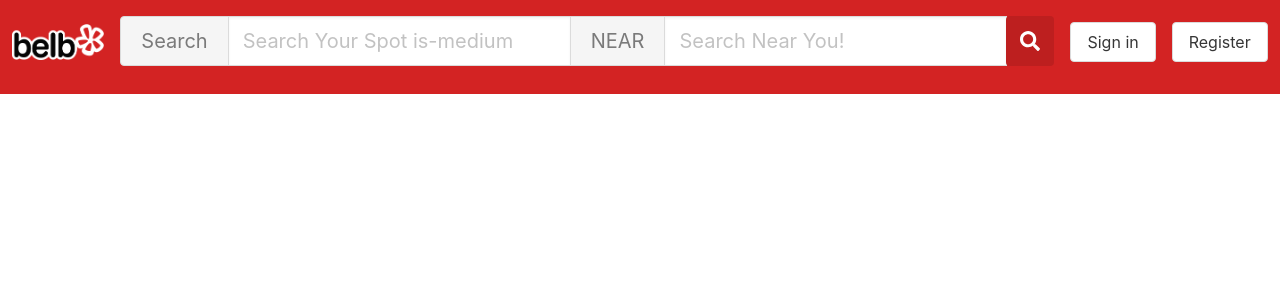
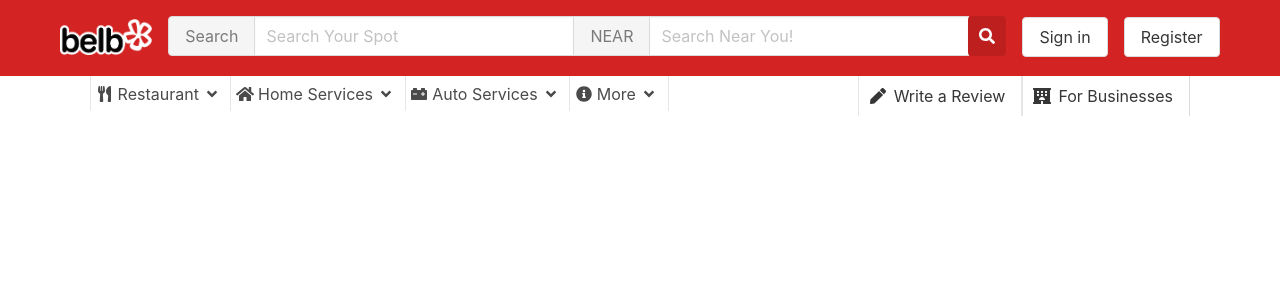
Before and after one commit to zourdycodes/belb-frontend, a React (Create React App) app: page /search in a window 1280 px wide. Shown: the top 300 px of the page. Built offline with nearby package versions, Linux system fonts and the light colour scheme.

Commit message:
add: clean up search suggestion component

```diff
--- a/src/NavBar/Navbar.js
+++ b/src/NavBar/Navbar.js
@@ -6,14 +6,16 @@
 const Navbar = () => {
   return (
     <div className={styles["nav-bar"]}>
+      {/* <div className={styles.wrap}> */}
       <img
         className={styles.logo}
         src={logo}
         alt="belb-frontend website search your spot logo"
       />
-      <SearchBar />
+      <SearchBar small />
       <button className={`button ${styles["nav-button"]}`}>Sign in</button>
       <button className={`button ${styles["nav-button"]}`}>Register</button>
+      {/* </div> */}
     </div>
   );
 };
--- a/src/NavBar/Navbar.module.css
+++ b/src/NavBar/Navbar.module.css
@@ -1,9 +1,13 @@
 .nav-bar {
+  background: #d32323;
+  padding: 1rem 0 0.5rem 0;
   display: flex;
-  background: #d32323;
-  padding: 1rem 0;
   align-items: center;
   justify-content: center;
+}
+
+.wrap {
+  /* margin-top: 10px; */
 }
 
 .logo {
--- /dev/null
+++ b/src/NavBar/SubNav/SubNavItem/SubnavItem.js
@@ -0,0 +1,37 @@
+import React from "react";
+import styles from "./SubnavItem.module.css";
+
+const SubnavItem = (props) => {
+  const borderClass = props.showRightBorder ? styles["right-border"] : "";
+  return (
+    <div className="dropdown is-hoverable">
+      <div className="dropdown-trigger">
+        <div
+          className={`${styles["sub-nav-item"]} ${borderClass}`}
+          aria-haspopup="true"
+          aria-controls="dropdown-menu4"
+        >
+          <span className="icon is-small">
+            <i className={`fas ${props.icon}`}></i>
+          </span>
+          <span>{props.label}</span>
+          <span className="icon is-small">
+            <i className="fas fa-angle-down" aria-hidden="true"></i>
+          </span>
+        </div>
+      </div>
+      <div className="dropdown-menu" id="dropdown-menu4" role="menu">
+        <div className="dropdown-content">
+          <div className="dropdown-item">
+            <p>
+              You can insert <strong>any type of content</strong> within the
+              dropdown menu.
+            </p>
+          </div>
+        </div>
+      </div>
+    </div>
+  );
+};
+
+export default SubnavItem;
--- /dev/null
+++ b/src/NavBar/SubNav/SubNavItem/SubnavItem.module.css
@@ -0,0 +1,15 @@
+.sub-nav-item {
+  padding: 0.35rem;
+  /* background-color: #d1d9d9; */
+  display: flex;
+  align-items: center;
+  border-left: 1px solid rgb(230, 230, 230);
+}
+
+.sub-nav-item > * {
+  margin-right: 5px;
+}
+
+.right-border {
+  border-right: 1px solid rgb(230, 230, 230);
+}
--- /dev/null
+++ b/src/NavBar/SubNav/Subnav.js
@@ -0,0 +1,37 @@
+import React from "react";
+import styles from "./Subnav.module.css";
+import SubnavItem from "./SubNavItem/SubnavItem";
+
+const Subnav = () => {
+  return (
+    <div className={styles.container}>
+      <div className={styles["sub-nav"]}>
+        <div>
+          <SubnavItem label="Restaurant" icon="fa-utensils" />
+          <SubnavItem label="Home Services" icon="fa-home" />
+          <SubnavItem label="Auto Services" icon="fa-car-battery" />
+          <SubnavItem label="More" icon="fa-info-circle" showRightBorder />
+        </div>
+        <div>
+          <button
+            className={`button ${styles["subnav-button"]} ${styles["omit-right-border"]}`}
+          >
+            <span className="icon">
+              <i className="fas fa-pen"></i>
+            </span>
+            <span>Write a Review</span>
+          </button>
+
+          <button className={`button ${styles["subnav-button"]}`}>
+            <span className="icon">
+              <i className="fas fa-hotel "></i>
+            </span>
+            <span>For Businesses</span>
+          </button>
+        </div>
+      </div>
+    </div>
+  );
+};
+
+export default Subnav;
--- /dev/null
+++ b/src/NavBar/SubNav/Subnav.module.css
@@ -0,0 +1,24 @@
+.sub-nav {
+  display: flex;
+  justify-content: space-between;
+  max-width: 1100px;
+  width: 100%;
+}
+
+.container {
+  display: flex;
+  justify-content: center;
+}
+
+.subnav-button {
+  border-radius: 0;
+  border-bottom: 0;
+  border-top: 0;
+  border-left: 1px solid rgb(230, 230, 230);
+  /* border-right: 1px solid rgb(230, 230, 230); */
+}
+
+.omit-right-border {
+  border-right: 1px solid rgb(230, 230, 230);
+  /* border-right: 1px solid rgb(230, 230, 230); */
+}
--- a/src/SearchBar/SearchBar.js
+++ b/src/SearchBar/SearchBar.js
@@ -1,32 +1,34 @@
 import React from "react";
 import styles from "./SearchBar.module.css";
 
-const SearchBar = () => {
+const SearchBar = (props) => {
+  //*  check for different pages (size of search NavBar)
+  const sizeClass = props.small ? "" : "is-medium";
   return (
     <div className={`field has-addons ${styles["search__container"]}`}>
       <p className="control">
-        <button className="button is-static is-medium">Search</button>
+        <button className={`button is-static ${sizeClass}`}>Search</button>
       </p>
       <p className="control">
         <input
           //! USING INTERPOLATION with BACKTICK
-          className={`input is-medium ${styles["input-control"]}`}
+          className={`input ${sizeClass} ${styles["input-control"]}`}
           type="text"
-          placeholder="Search Your Spot is-medium"
+          placeholder="Search Your Spot"
         />
       </p>
       <p className="control">
-        <button className="button is-static is-medium">NEAR</button>
+        <button className={`button is-static ${sizeClass}`}>NEAR</button>
       </p>
       <p className="control">
         <input
           //! USING INTERPOLATION with BACKTICK
-          className={`input is-medium ${styles["input-control"]}`}
+          className={`input ${sizeClass} ${styles["input-control"]}`}
           type="text"
           placeholder="Search Near You!"
         />
       </p>
-      <button className={`button is-medium ${styles["search-button"]}`}>
+      <button className={`button ${sizeClass} ${styles["search-button"]}`}>
         <span className="icon is-small">
           <i className={`fas fa-search ${styles["search-icon"]}`}></i>
         </span>
--- a/src/SearchResult/Search.js
+++ b/src/SearchResult/Search.js
@@ -1,11 +1,13 @@
 import React from "react";
 import Navbar from "../NavBar/Navbar";
+import Subnav from "../NavBar/SubNav/Subnav";
 import styles from "./Search.module.css";
 
 const Search = () => {
   return (
     <div>
       <Navbar />
+      <Subnav />
     </div>
   );
 };
```
Also changed, not shown: src/SearchResult/SearchResultSummary.js (added, +8 -0 lines), src/SearchResult/SearchResultSummary.css (added).
